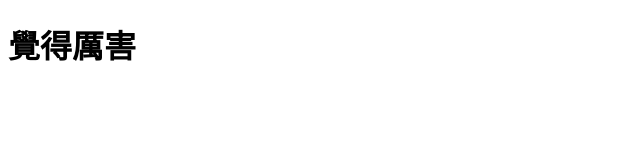
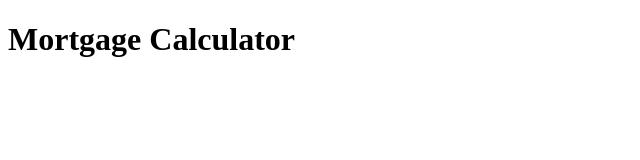
Before and after one commit to kasunny999/easyfinancetool, a plain HTML site: page index.html in a window 1280 px wide. Shown: the whole page, without its empty margins (0-640 px from the left). Drawn offline with Linux system fonts and the light colour scheme.

Commit message:
Update title

```diff
--- a/index.html
+++ b/index.html
@@ -2,9 +2,9 @@
 <html>
   <head>
     <meta charset="utf-8">
-    <title>你好，GitHub</title>
+    <title>Easy Finance Tool</title>
   </head>
   <body>
-    <h1>覺得厲害</h1>
+    <h1>Mortgage Calculator</h1>
   </body>
 </html>
```
